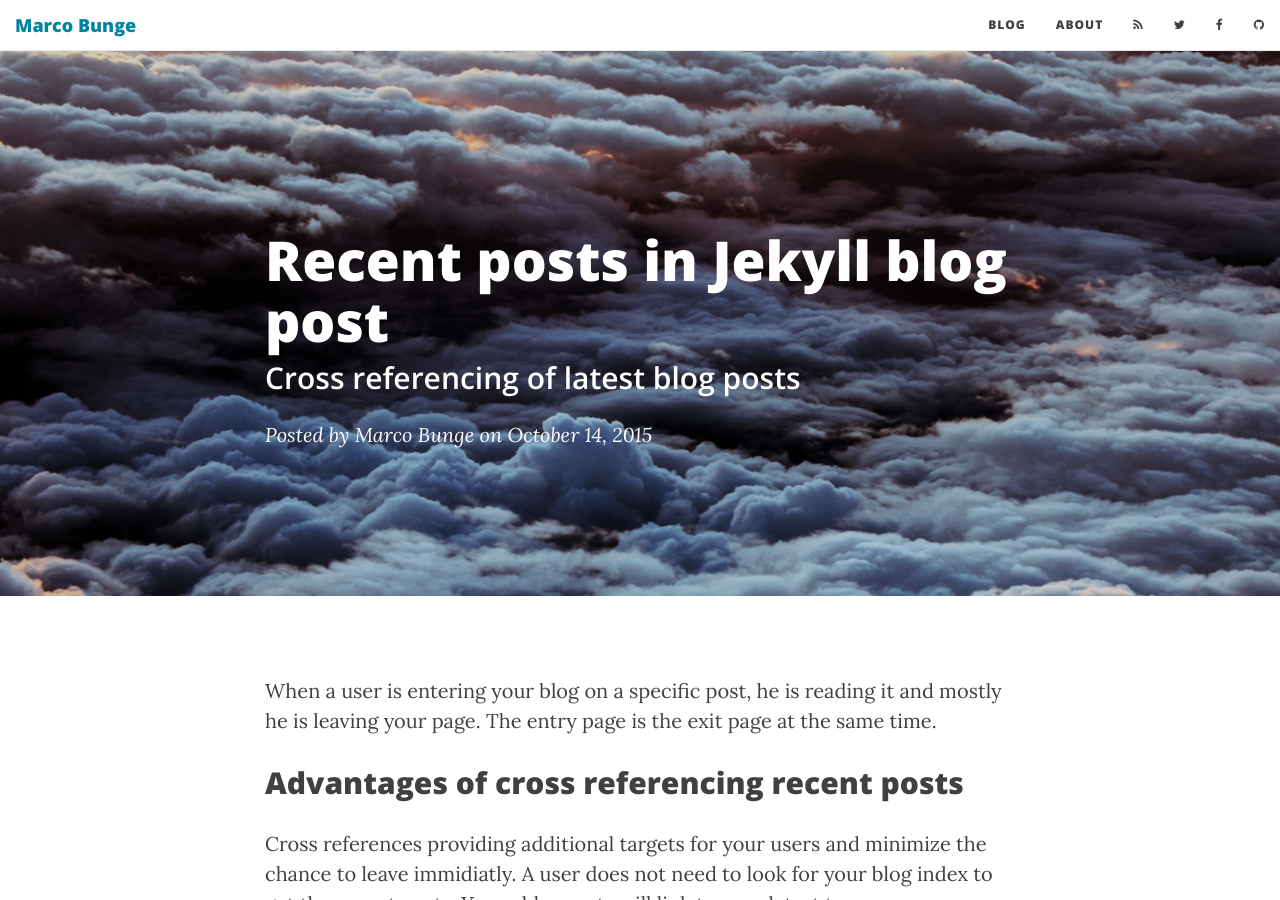
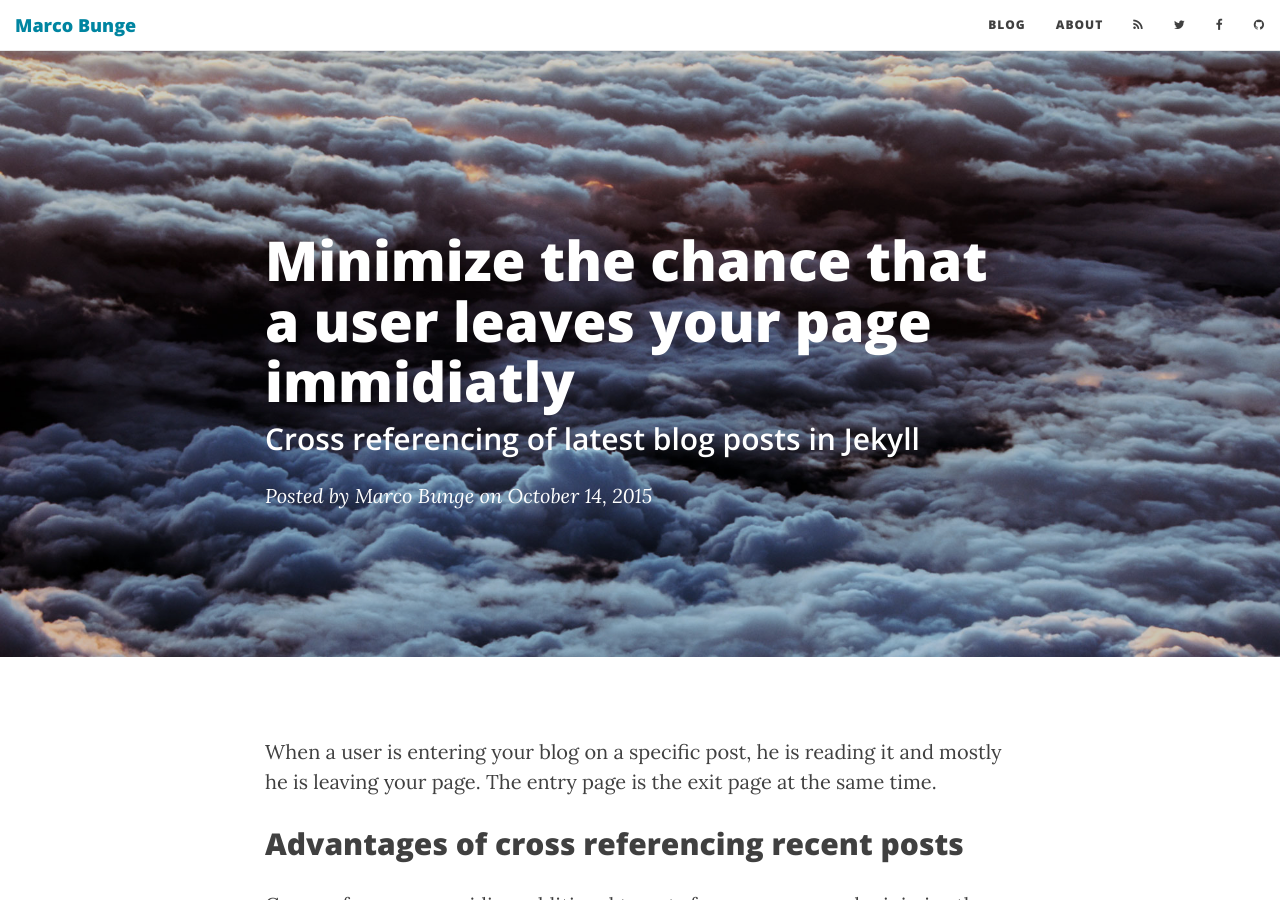
Before and after one commit to mbunge/mbunge.github.io, a Jekyll site: the page built from _posts/2015-10-14-recent-posts-in-jekyll-blog-post.markdown, in a window 1280 px wide and 900 px high. Built offline with Jekyll 4.4.1, drawn with Linux system fonts in a browser that asks for light colours; nearby versions of some CDN libraries; comment, search, counter and statistics services are not loaded.

Commit message:
Update 2015-10-14-recent-posts-in-jekyll-blog-post.markdown

```diff
--- a/_posts/2015-10-14-recent-posts-in-jekyll-blog-post.markdown
+++ b/_posts/2015-10-14-recent-posts-in-jekyll-blog-post.markdown
@@ -1,7 +1,7 @@
 ---
 layout:     post
-title:      "Recent posts in Jekyll blog post"
-subtitle:   "Cross referencing of latest blog posts"
+title:      "Minimize the chance that a user leaves your page immidiatly"
+subtitle:   "Cross referencing of latest blog posts in Jekyll"
 author:     "Marco Bunge"
 date:       2015-10-14 16:05:47
 published:  2015-10-14 16:05:47
```
